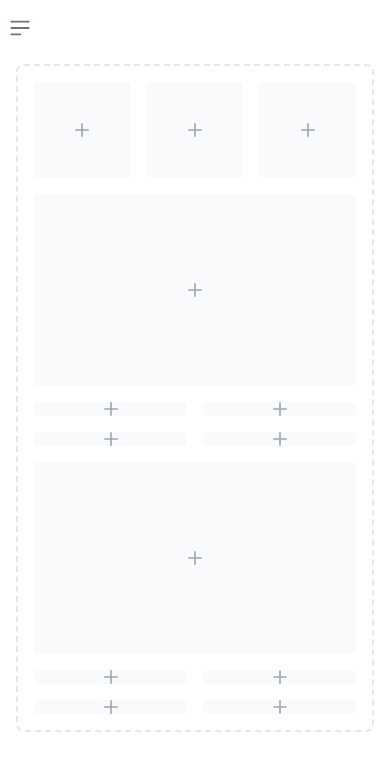
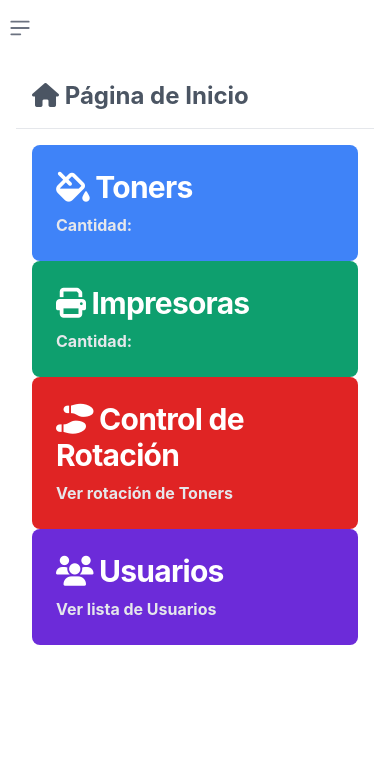
Before and after one commit to nlh-dev/ssmr-toner-control_system, a PHP site: page /php/dashboard in a window 390 px wide. Shown: the top 771 px of the page. Run offline with PHP 8.4, Linux system fonts and the light colour scheme; some libraries are stand-ins or nearby versions.

Commit message:
dashboard view improved, login view improved, table added to toner's list

```diff
--- a/app/models/viewsModel.php
+++ b/app/models/viewsModel.php
@@ -6,7 +6,7 @@
 
         protected function obtainViewsModel($views){
 
-            $blankList = ["dashboard"];
+            $blankList = ["dashboard", "toners", "printers", "rotation", "users"];
 
             if (in_array($views, $blankList)){
                 if (is_file("./app/views/content/".$views."-view.php")) {
--- a/app/views/content/dashboard-view.php
+++ b/app/views/content/dashboard-view.php
@@ -0,0 +1,61 @@
+<div class="p-4 sm:ml-64">
+    <div class="p-4">
+        <h1 class="text-gray-600 font-bold text-2xl">
+            <i class="fa-solid fa-house"></i>
+            Página de Inicio
+        </h1>
+    </div>
+    <hr class="w-full my-2">
+    <div class="p-4 rounded-lg dark:border-gray-700">
+        <div class="grid grid-cols-1 lg:grid-cols-2 gap-5">
+            <div class="p-6 bg-blue-500 rounded-lg dark:bg-gray-800 hover:bg-blue-700">
+                <a href="toners">
+                    <div class="">
+                        <h1 class="mb-2 text-3xl font-bold tracking-tight text-white dark:text-white">
+                            <i class="fa-solid fa-fill-drip text-3xl text-white"></i>
+                            Toners
+                        </h1>
+                        <p class="font-bold text-gray-200 dark:text-gray-400">Cantidad: </p>
+                    </div>
+                </a>
+            </div>
+
+            <div class="p-6 bg-green-500 rounded-lg hover:bg-green-800">
+                <a href="toners">
+                    <div class="">
+                        <h1 class="mb-2 text-3xl font-bold tracking-tight text-white dark:text-white">
+                            <i class="fa-solid fa-print text-3xl text-white"></i>
+                            Impresoras
+                        </h1>
+                        <p class="font-bold text-gray-200 dark:text-gray-400">Cantidad: </p>
+                    </div>
+                </a>
+            </div>
+
+
+            <div class="p-6 bg-red-600 rounded-lg hover:bg-red-800">
+                <a href="toners">
+                    <div class="">
+                        <h1 class="mb-2 text-3xl font-bold tracking-tight text-white dark:text-white">
+                            <i class="fa-solid fa-shoe-prints text-3xl text-white"></i>
+                            Control de Rotación
+                        </h1>
+                        <p class="font-bold text-gray-200 dark:text-gray-400">Ver rotación de Toners</p>
+                    </div>
+                </a>
+            </div>
+
+            <div class="p-6 bg-purple-700 rounded-lg hover:bg-purple-800">
+                <a href="toners">
+                    <div class="">
+                        <h1 class="mb-2 text-3xl font-bold tracking-tight text-white dark:text-white">
+                            <i class="fa-solid fa-users text-3xl text-white"></i>
+                            Usuarios
+                        </h1>
+                        <p class="font-bold text-gray-200 dark:text-gray-400">Ver lista de Usuarios </p>
+                    </div>
+                </a>
+            </div>
+        </div>
+    </div>
+</div>
--- /dev/null
+++ b/app/views/inc/components/toggleSwitchPassword.php
@@ -0,0 +1,5 @@
+<label class="inline-flex items-center cursor-pointer">
+    <input type="checkbox" value="" class="sr-only peer">
+    <div class="relative w-11 h-6 bg-gray-200 peer-focus:outline-none peer-focus:ring-4 peer-focus:ring-blue-300 dark:peer-focus:ring-blue-800 rounded-full peer dark:bg-gray-700 peer-checked:after:translate-x-full rtl:peer-checked:after:-translate-x-full peer-checked:after:border-white after:content-[''] after:absolute after:top-[2px] after:start-[2px] after:bg-white after:border-gray-300 after:border after:rounded-full after:h-5 after:w-5 after:transition-all dark:border-gray-600 peer-checked:bg-blue-600"></div>
+    <span class="ms-3 text-sm font-medium text-gray-900 dark:text-gray-300">Mostrar Contraseña</span>
+</label>
--- /dev/null
+++ b/app/views/inc/layout/sidebar.php
@@ -0,0 +1,55 @@
+<button data-drawer-target="logo-sidebar" data-drawer-toggle="logo-sidebar" aria-controls="logo-sidebar" type="button" class="inline-flex items-center p-2 mt-2 ms-3 text-sm text-gray-500 rounded-lg sm:hidden hover:bg-gray-100 focus:outline-none focus:ring-2 focus:ring-gray-200 dark:text-gray-400 dark:hover:bg-gray-700 dark:focus:ring-gray-600">
+   <span class="sr-only">Open sidebar</span>
+   <svg class="w-6 h-6" aria-hidden="true" fill="currentColor" viewBox="0 0 20 20" xmlns="http://www.w3.org/2000/svg">
+      <path clip-rule="evenodd" fill-rule="evenodd" d="M2 4.75A.75.75 0 012.75 4h14.5a.75.75 0 010 1.5H2.75A.75.75 0 012 4.75zm0 10.5a.75.75 0 01.75-.75h7.5a.75.75 0 010 1.5h-7.5a.75.75 0 01-.75-.75zM2 10a.75.75 0 01.75-.75h14.5a.75.75 0 010 1.5H2.75A.75.75 0 012 10z"></path>
+   </svg>
+</button>
+
+<aside id="logo-sidebar" class="fixed top-0 left-0 z-40 w-64 h-screen transition-transform -translate-x-full sm:translate-x-0" aria-label="Sidebar">
+   <div class="h-full px-3 py-4 m-8 overflow-y-auto bg-gray-50">
+      <a href="<?= APP_URL?>dashboard/" class="flex items-center ps-2.5 mb-5">
+         <img src="<?= APP_URL?>app/views/img/ssmr-1.png" class="h-6 me-3 sm:h-7" alt="ssmr-1" />
+         <span class="self-center text-xl font-semibold whitespace-nowrap dark:text-white">TONERS</span>
+      </a>
+      <ul class="space-y-2 font-medium text-lg">
+         <li>
+            <a href="<?= APP_URL?>dashboard/" class="flex items-center p-2 text-gray-900 rounded-lg dark:text-white hover:bg-gray-100 dark:hover:bg-gray-700 group">
+               <i class="fa-solid fa-house w-5 h-5 text-gray-500 transition duration-75 dark:text-gray-400 group-hover:text-gray-900 dark:group-hover:text-white"></i>
+               <span class="ms-3">Inicio</span>
+            </a>
+         </li>
+         <li>
+            <a href="<?= APP_URL?>toners/" class="flex items-center p-2 text-gray-900 rounded-lg dark:text-white hover:bg-gray-100 dark:hover:bg-gray-700 group">
+               <i class="fa-solid fa-fill-drip w-5 h-5 text-gray-500 transition duration-75 dark:text-gray-400 group-hover:text-gray-900 dark:group-hover:text-white"></i>
+               <span class="ms-3">Lista de Toners</span>
+            </a>
+         </li>
+         <li>
+            <a href="" class="flex items-center p-2 text-gray-900 rounded-lg dark:text-white hover:bg-gray-100 dark:hover:bg-gray-700 group">
+               <i class="fa-solid fa-print w-5 h-5 text-gray-500 transition duration-75 dark:text-gray-400 group-hover:text-gray-900 dark:group-hover:text-white"></i>
+               <span class="ms-3">Lista de Impresoras</span>
+            </a>
+         </li>
+         <li>
+            <a href="#" class="flex items-center p-2 text-gray-900 rounded-lg dark:text-white hover:bg-gray-100 dark:hover:bg-gray-700 group">
+               <i class="fa-solid fa-shoe-prints w-5 h-5 text-gray-500 transition duration-75 dark:text-gray-400 group-hover:text-gray-900 dark:group-hover:text-white"></i>
+               <span class="ms-3">Control de Rotacion</span>
+            </a>
+         </li>
+         <hr class="">
+         <li>
+            <a href="#" class="flex items-center p-2 text-gray-900 rounded-lg dark:text-white hover:bg-gray-100 dark:hover:bg-gray-700 group">
+               <i class="fa-solid fa-users w-5 h-5 text-gray-500 transition duration-75 dark:text-gray-400 group-hover:text-gray-900 dark:group-hover:text-white"></i>
+               <span class="ms-3">Lista de Usuarios</span>
+            </a>
+         </li>
+         <hr class="">
+         <li>
+            <button type="button" class="px-6 p-3 mt-3 text-lg font-medium text-white items-center w-full bg-blue-500 hover:bg-blue-800 focus:ring-4 focus:outline-none focus:ring-blue-300 rounded-lg text-center dark:bg-blue-600 dark:hover:bg-blue-700 dark:focus:ring-blue-800">
+               <i class="fa-solid fa-right-from-bracket text-white me-2"></i>
+               Cerrar Sesión
+            </button>
+         </li>
+      </ul>
+   </div>
+</aside>
--- a/app/views/inc/sidebar.php
+++ /dev/null
@@ -1,180 +0,0 @@
-<button data-drawer-target="logo-sidebar" data-drawer-toggle="logo-sidebar" aria-controls="logo-sidebar" type="button" class="inline-flex items-center p-2 mt-2 ms-3 text-sm text-gray-500 rounded-lg sm:hidden hover:bg-gray-100 focus:outline-none focus:ring-2 focus:ring-gray-200 dark:text-gray-400 dark:hover:bg-gray-700 dark:focus:ring-gray-600">
-   <span class="sr-only">Open sidebar</span>
-   <svg class="w-6 h-6" aria-hidden="true" fill="currentColor" viewBox="0 0 20 20" xmlns="http://www.w3.org/2000/svg">
-   <path clip-rule="evenodd" fill-rule="evenodd" d="M2 4.75A.75.75 0 012.75 4h14.5a.75.75 0 010 1.5H2.75A.75.75 0 012 4.75zm0 10.5a.75.75 0 01.75-.75h7.5a.75.75 0 010 1.5h-7.5a.75.75 0 01-.75-.75zM2 10a.75.75 0 01.75-.75h14.5a.75.75 0 010 1.5H2.75A.75.75 0 012 10z"></path>
-   </svg>
-</button>
-
-<aside id="logo-sidebar" class="fixed top-0 left-0 z-40 w-64 h-screen transition-transform -translate-x-full sm:translate-x-0" aria-label="Sidebar">
-   <div class="h-full px-3 py-4 overflow-y-auto bg-gray-50 dark:bg-gray-800">
-      <a href="https://flowbite.com/" class="flex items-center ps-2.5 mb-5">
-         <img src="https://flowbite.com/docs/images/logo.svg" class="h-6 me-3 sm:h-7" alt="Flowbite Logo" />
-         <span class="self-center text-xl font-semibold whitespace-nowrap dark:text-white">Flowbite</span>
-      </a>
-      <ul class="space-y-2 font-medium">
-         <li>
-            <a href="#" class="flex items-center p-2 text-gray-900 rounded-lg dark:text-white hover:bg-gray-100 dark:hover:bg-gray-700 group">
-               <svg class="w-5 h-5 text-gray-500 transition duration-75 dark:text-gray-400 group-hover:text-gray-900 dark:group-hover:text-white" aria-hidden="true" xmlns="http://www.w3.org/2000/svg" fill="currentColor" viewBox="0 0 22 21">
-                  <path d="M16.975 11H10V4.025a1 1 0 0 0-1.066-.998 8.5 8.5 0 1 0 9.039 9.039.999.999 0 0 0-1-1.066h.002Z"/>
-                  <path d="M12.5 0c-.157 0-.311.01-.565.027A1 1 0 0 0 11 1.02V10h8.975a1 1 0 0 0 1-.935c.013-.188.028-.374.028-.565A8.51 8.51 0 0 0 12.5 0Z"/>
-               </svg>
-               <span class="ms-3">Dashboard</span>
-            </a>
-         </li>
-         <li>
-            <a href="#" class="flex items-center p-2 text-gray-900 rounded-lg dark:text-white hover:bg-gray-100 dark:hover:bg-gray-700 group">
-               <svg class="flex-shrink-0 w-5 h-5 text-gray-500 transition duration-75 dark:text-gray-400 group-hover:text-gray-900 dark:group-hover:text-white" aria-hidden="true" xmlns="http://www.w3.org/2000/svg" fill="currentColor" viewBox="0 0 18 18">
-                  <path d="M6.143 0H1.857A1.857 1.857 0 0 0 0 1.857v4.286C0 7.169.831 8 1.857 8h4.286A1.857 1.857 0 0 0 8 6.143V1.857A1.857 1.857 0 0 0 6.143 0Zm10 0h-4.286A1.857 1.857 0 0 0 10 1.857v4.286C10 7.169 10.831 8 11.857 8h4.286A1.857 1.857 0 0 0 18 6.143V1.857A1.857 1.857 0 0 0 16.143 0Zm-10 10H1.857A1.857 1.857 0 0 0 0 11.857v4.286C0 17.169.831 18 1.857 18h4.286A1.857 1.857 0 0 0 8 16.143v-4.286A1.857 1.857 0 0 0 6.143 10Zm10 0h-4.286A1.857 1.857 0 0 0 10 11.857v4.286c0 1.026.831 1.857 1.857 1.857h4.286A1.857 1.857 0 0 0 18 16.143v-4.286A1.857 1.857 0 0 0 16.143 10Z"/>
-               </svg>
-               <span class="flex-1 ms-3 whitespace-nowrap">Kanban</span>
-               <span class="inline-flex items-center justify-center px-2 ms-3 text-sm font-medium text-gray-800 bg-gray-100 rounded-full dark:bg-gray-700 dark:text-gray-300">Pro</span>
-            </a>
-         </li>
-         <li>
-            <a href="#" class="flex items-center p-2 text-gray-900 rounded-lg dark:text-white hover:bg-gray-100 dark:hover:bg-gray-700 group">
-               <svg class="flex-shrink-0 w-5 h-5 text-gray-500 transition duration-75 dark:text-gray-400 group-hover:text-gray-900 dark:group-hover:text-white" aria-hidden="true" xmlns="http://www.w3.org/2000/svg" fill="currentColor" viewBox="0 0 20 20">
-                  <path d="m17.418 3.623-.018-.008a6.713 6.713 0 0 0-2.4-.569V2h1a1 1 0 1 0 0-2h-2a1 1 0 0 0-1 1v2H9.89A6.977 6.977 0 0 1 12 8v5h-2V8A5 5 0 1 0 0 8v6a1 1 0 0 0 1 1h8v4a1 1 0 0 0 1 1h2a1 1 0 0 0 1-1v-4h6a1 1 0 0 0 1-1V8a5 5 0 0 0-2.582-4.377ZM6 12H4a1 1 0 0 1 0-2h2a1 1 0 0 1 0 2Z"/>
-               </svg>
-               <span class="flex-1 ms-3 whitespace-nowrap">Inbox</span>
-               <span class="inline-flex items-center justify-center w-3 h-3 p-3 ms-3 text-sm font-medium text-blue-800 bg-blue-100 rounded-full dark:bg-blue-900 dark:text-blue-300">3</span>
-            </a>
-         </li>
-         <li>
-            <a href="#" class="flex items-center p-2 text-gray-900 rounded-lg dark:text-white hover:bg-gray-100 dark:hover:bg-gray-700 group">
-               <svg class="flex-shrink-0 w-5 h-5 text-gray-500 transition duration-75 dark:text-gray-400 group-hover:text-gray-900 dark:group-hover:text-white" aria-hidden="true" xmlns="http://www.w3.org/2000/svg" fill="currentColor" viewBox="0 0 20 18">
-                  <path d="M14 2a3.963 3.963 0 0 0-1.4.267 6.439 6.439 0 0 1-1.331 6.638A4 4 0 1 0 14 2Zm1 9h-1.264A6.957 6.957 0 0 1 15 15v2a2.97 2.97 0 0 1-.184 1H19a1 1 0 0 0 1-1v-1a5.006 5.006 0 0 0-5-5ZM6.5 9a4.5 4.5 0 1 0 0-9 4.5 4.5 0 0 0 0 9ZM8 10H5a5.006 5.006 0 0 0-5 5v2a1 1 0 0 0 1 1h11a1 1 0 0 0 1-1v-2a5.006 5.006 0 0 0-5-5Z"/>
-               </svg>
-               <span class="flex-1 ms-3 whitespace-nowrap">Users</span>
-            </a>
-         </li>
-         <li>
-            <a href="#" class="flex items-center p-2 text-gray-900 rounded-lg dark:text-white hover:bg-gray-100 dark:hover:bg-gray-700 group">
-               <svg class="flex-shrink-0 w-5 h-5 text-gray-500 transition duration-75 dark:text-gray-400 group-hover:text-gray-900 dark:group-hover:text-white" aria-hidden="true" xmlns="http://www.w3.org/2000/svg" fill="currentColor" viewBox="0 0 18 20">
-                  <path d="M17 5.923A1 1 0 0 0 16 5h-3V4a4 4 0 1 0-8 0v1H2a1 1 0 0 0-1 .923L.086 17.846A2 2 0 0 0 2.08 20h13.84a2 2 0 0 0 1.994-2.153L17 5.923ZM7 9a1 1 0 0 1-2 0V7h2v2Zm0-5a2 2 0 1 1 4 0v1H7V4Zm6 5a1 1 0 1 1-2 0V7h2v2Z"/>
-               </svg>
-               <span class="flex-1 ms-3 whitespace-nowrap">Products</span>
-            </a>
-         </li>
-         <li>
-            <a href="#" class="flex items-center p-2 text-gray-900 rounded-lg dark:text-white hover:bg-gray-100 dark:hover:bg-gray-700 group">
-               <svg class="flex-shrink-0 w-5 h-5 text-gray-500 transition duration-75 dark:text-gray-400 group-hover:text-gray-900 dark:group-hover:text-white" aria-hidden="true" xmlns="http://www.w3.org/2000/svg" fill="none" viewBox="0 0 18 16">
-                  <path stroke="currentColor" stroke-linecap="round" stroke-linejoin="round" stroke-width="2" d="M1 8h11m0 0L8 4m4 4-4 4m4-11h3a2 2 0 0 1 2 2v10a2 2 0 0 1-2 2h-3"/>
-               </svg>
-               <span class="flex-1 ms-3 whitespace-nowrap">Sign In</span>
-            </a>
-         </li>
-         <li>
-            <a href="#" class="flex items-center p-2 text-gray-900 rounded-lg dark:text-white hover:bg-gray-100 dark:hover:bg-gray-700 group">
-               <svg class="flex-shrink-0 w-5 h-5 text-gray-500 transition duration-75 dark:text-gray-400 group-hover:text-gray-900 dark:group-hover:text-white" aria-hidden="true" xmlns="http://www.w3.org/2000/svg" fill="currentColor" viewBox="0 0 20 20">
-                  <path d="M5 5V.13a2.96 2.96 0 0 0-1.293.749L.879 3.707A2.96 2.96 0 0 0 .13 5H5Z"/>
-                  <path d="M6.737 11.061a2.961 2.961 0 0 1 .81-1.515l6.117-6.116A4.839 4.839 0 0 1 16 2.141V2a1.97 1.97 0 0 0-1.933-2H7v5a2 2 0 0 1-2 2H0v11a1.969 1.969 0 0 0 1.933 2h12.134A1.97 1.97 0 0 0 16 18v-3.093l-1.546 1.546c-.413.413-.94.695-1.513.81l-3.4.679a2.947 2.947 0 0 1-1.85-.227 2.96 2.96 0 0 1-1.635-3.257l.681-3.397Z"/>
-                  <path d="M8.961 16a.93.93 0 0 0 .189-.019l3.4-.679a.961.961 0 0 0 .49-.263l6.118-6.117a2.884 2.884 0 0 0-4.079-4.078l-6.117 6.117a.96.96 0 0 0-.263.491l-.679 3.4A.961.961 0 0 0 8.961 16Zm7.477-9.8a.958.958 0 0 1 .68-.281.961.961 0 0 1 .682 1.644l-.315.315-1.36-1.36.313-.318Zm-5.911 5.911 4.236-4.236 1.359 1.359-4.236 4.237-1.7.339.341-1.699Z"/>
-               </svg>
-               <span class="flex-1 ms-3 whitespace-nowrap">Sign Up</span>
-            </a>
-         </li>
-      </ul>
-   </div>
-</aside>
-
-<div class="p-4 sm:ml-64">
-   <div class="p-4 border-2 border-gray-200 border-dashed rounded-lg dark:border-gray-700">
-      <div class="grid grid-cols-3 gap-4 mb-4">
-         <div class="flex items-center justify-center h-24 rounded bg-gray-50 dark:bg-gray-800">
-            <p class="text-2xl text-gray-400 dark:text-gray-500">
-               <svg class="w-3.5 h-3.5" aria-hidden="true" xmlns="http://www.w3.org/2000/svg" fill="none" viewBox="0 0 18 18">
-                  <path stroke="currentColor" stroke-linecap="round" stroke-linejoin="round" stroke-width="2" d="M9 1v16M1 9h16"/>
-               </svg>
-            </p>
-         </div>
-         <div class="flex items-center justify-center h-24 rounded bg-gray-50 dark:bg-gray-800">
-            <p class="text-2xl text-gray-400 dark:text-gray-500">
-               <svg class="w-3.5 h-3.5" aria-hidden="true" xmlns="http://www.w3.org/2000/svg" fill="none" viewBox="0 0 18 18">
-                  <path stroke="currentColor" stroke-linecap="round" stroke-linejoin="round" stroke-width="2" d="M9 1v16M1 9h16"/>
-               </svg>
-            </p>
-         </div>
-         <div class="flex items-center justify-center h-24 rounded bg-gray-50 dark:bg-gray-800">
-            <p class="text-2xl text-gray-400 dark:text-gray-500">
-               <svg class="w-3.5 h-3.5" aria-hidden="true" xmlns="http://www.w3.org/2000/svg" fill="none" viewBox="0 0 18 18">
-                  <path stroke="currentColor" stroke-linecap="round" stroke-linejoin="round" stroke-width="2" d="M9 1v16M1 9h16"/>
-               </svg>
-            </p>
-         </div>
-      </div>
-      <div class="flex items-center justify-center h-48 mb-4 rounded bg-gray-50 dark:bg-gray-800">
-         <p class="text-2xl text-gray-400 dark:text-gray-500">
-            <svg class="w-3.5 h-3.5" aria-hidden="true" xmlns="http://www.w3.org/2000/svg" fill="none" viewBox="0 0 18 18">
-               <path stroke="currentColor" stroke-linecap="round" stroke-linejoin="round" stroke-width="2" d="M9 1v16M1 9h16"/>
-            </svg>
-         </p>
-      </div>
-      <div class="grid grid-cols-2 gap-4 mb-4">
-         <div class="flex items-center justify-center rounded bg-gray-50 h-28 dark:bg-gray-800">
-            <p class="text-2xl text-gray-400 dark:text-gray-500">
-               <svg class="w-3.5 h-3.5" aria-hidden="true" xmlns="http://www.w3.org/2000/svg" fill="none" viewBox="0 0 18 18">
-                  <path stroke="currentColor" stroke-linecap="round" stroke-linejoin="round" stroke-width="2" d="M9 1v16M1 9h16"/>
-               </svg>
-            </p>
-         </div>
-         <div class="flex items-center justify-center rounded bg-gray-50 h-28 dark:bg-gray-800">
-            <p class="text-2xl text-gray-400 dark:text-gray-500">
-               <svg class="w-3.5 h-3.5" aria-hidden="true" xmlns="http://www.w3.org/2000/svg" fill="none" viewBox="0 0 18 18">
-                  <path stroke="currentColor" stroke-linecap="round" stroke-linejoin="round" stroke-width="2" d="M9 1v16M1 9h16"/>
-               </svg>
-            </p>
-         </div>
-         <div class="flex items-center justify-center rounded bg-gray-50 h-28 dark:bg-gray-800">
-            <p class="text-2xl text-gray-400 dark:text-gray-500">
-               <svg class="w-3.5 h-3.5" aria-hidden="true" xmlns="http://www.w3.org/2000/svg" fill="none" viewBox="0 0 18 18">
-                  <path stroke="currentColor" stroke-linecap="round" stroke-linejoin="round" stroke-width="2" d="M9 1v16M1 9h16"/>
-               </svg>
-            </p>
-         </div>
-         <div class="flex items-center justify-center rounded bg-gray-50 h-28 dark:bg-gray-800">
-            <p class="text-2xl text-gray-400 dark:text-gray-500">
-               <svg class="w-3.5 h-3.5" aria-hidden="true" xmlns="http://www.w3.org/2000/svg" fill="none" viewBox="0 0 18 18">
-                  <path stroke="currentColor" stroke-linecap="round" stroke-linejoin="round" stroke-width="2" d="M9 1v16M1 9h16"/>
-               </svg>
-            </p>
-         </div>
-      </div>
-      <div class="flex items-center justify-center h-48 mb-4 rounded bg-gray-50 dark:bg-gray-800">
-         <p class="text-2xl text-gray-400 dark:text-gray-500">
-            <svg class="w-3.5 h-3.5" aria-hidden="true" xmlns="http://www.w3.org/2000/svg" fill="none" viewBox="0 0 18 18">
-               <path stroke="currentColor" stroke-linecap="round" stroke-linejoin="round" stroke-width="2" d="M9 1v16M1 9h16"/>
-            </svg>
-         </p>
-      </div>
-      <div class="grid grid-cols-2 gap-4">
-         <div class="flex items-center justify-center rounded bg-gray-50 h-28 dark:bg-gray-800">
-            <p class="text-2xl text-gray-400 dark:text-gray-500">
-               <svg class="w-3.5 h-3.5" aria-hidden="true" xmlns="http://www.w3.org/2000/svg" fill="none" viewBox="0 0 18 18">
-                  <path stroke="currentColor" stroke-linecap="round" stroke-linejoin="round" stroke-width="2" d="M9 1v16M1 9h16"/>
-               </svg>
-            </p>
-         </div>
-         <div class="flex items-center justify-center rounded bg-gray-50 h-28 dark:bg-gray-800">
-            <p class="text-2xl text-gray-400 dark:text-gray-500">
-               <svg class="w-3.5 h-3.5" aria-hidden="true" xmlns="http://www.w3.org/2000/svg" fill="none" viewBox="0 0 18 18">
-                  <path stroke="currentColor" stroke-linecap="round" stroke-linejoin="round" stroke-width="2" d="M9 1v16M1 9h16"/>
-               </svg>
-            </p>
-         </div>
-         <div class="flex items-center justify-center rounded bg-gray-50 h-28 dark:bg-gray-800">
-            <p class="text-2xl text-gray-400 dark:text-gray-500">
-               <svg class="w-3.5 h-3.5" aria-hidden="true" xmlns="http://www.w3.org/2000/svg" fill="none" viewBox="0 0 18 18">
-                  <path stroke="currentColor" stroke-linecap="round" stroke-linejoin="round" stroke-width="2" d="M9 1v16M1 9h16"/>
-               </svg>
-            </p>
-         </div>
-         <div class="flex items-center justify-center rounded bg-gray-50 h-28 dark:bg-gray-800">
-            <p class="text-2xl text-gray-400 dark:text-gray-500">
-               <svg class="w-3.5 h-3.5" aria-hidden="true" xmlns="http://www.w3.org/2000/svg" fill="none" viewBox="0 0 18 18">
-                  <path stroke="currentColor" stroke-linecap="round" stroke-linejoin="round" stroke-width="2" d="M9 1v16M1 9h16"/>
-               </svg>
-            </p>
-         </div>
-      </div>
-   </div>
-</div>
--- a/index.php
+++ b/index.php
@@ -5,7 +5,6 @@
     require_once "./app/views/inc/session_start.php";
 
     if (isset($_GET['views'])) {
-
         $url = explode("/", $_GET['views']);
     } else {
         $url = ["login"];
@@ -20,11 +19,7 @@
 </head>
 
 <body>
-
-
-
     <?php
-
     use app\controllers\viewsController;
 
     $viewsController =  new viewsController();
@@ -33,14 +28,14 @@
     if ($views == "login" || $views == "404") {
         require_once "./app/views/content/".$views."-view.php";
     }else {
-        require_once "./app/views/inc/sidebar.php";
+        require_once "./app/views/inc/layout/sidebar.php";
         require_once $views;
     }
 
     require_once "./app/views/inc/script.php";
-
     ?>
     <script src="https://cdn.jsdelivr.net/npm/flowbite@2.5.2/dist/flowbite.min.js"></script>
+    <script src="https://kit.fontawesome.com/dbdf95c22b.js" crossorigin="anonymous"></script>
 </body>
 
 </html>
```
Also changed, not shown: app/views/content/login-view.php (+25 -1 lines), app/views/content/toners-view.php (added, +46 -0 lines), app/views/content/printers-view.php (added), app/views/content/users-view.php (added), app/views/img/ssmr-1.png (added), app/views/img/ssmr-2.png (added). Lines whose indentation alone changed are shown as unchanged.
